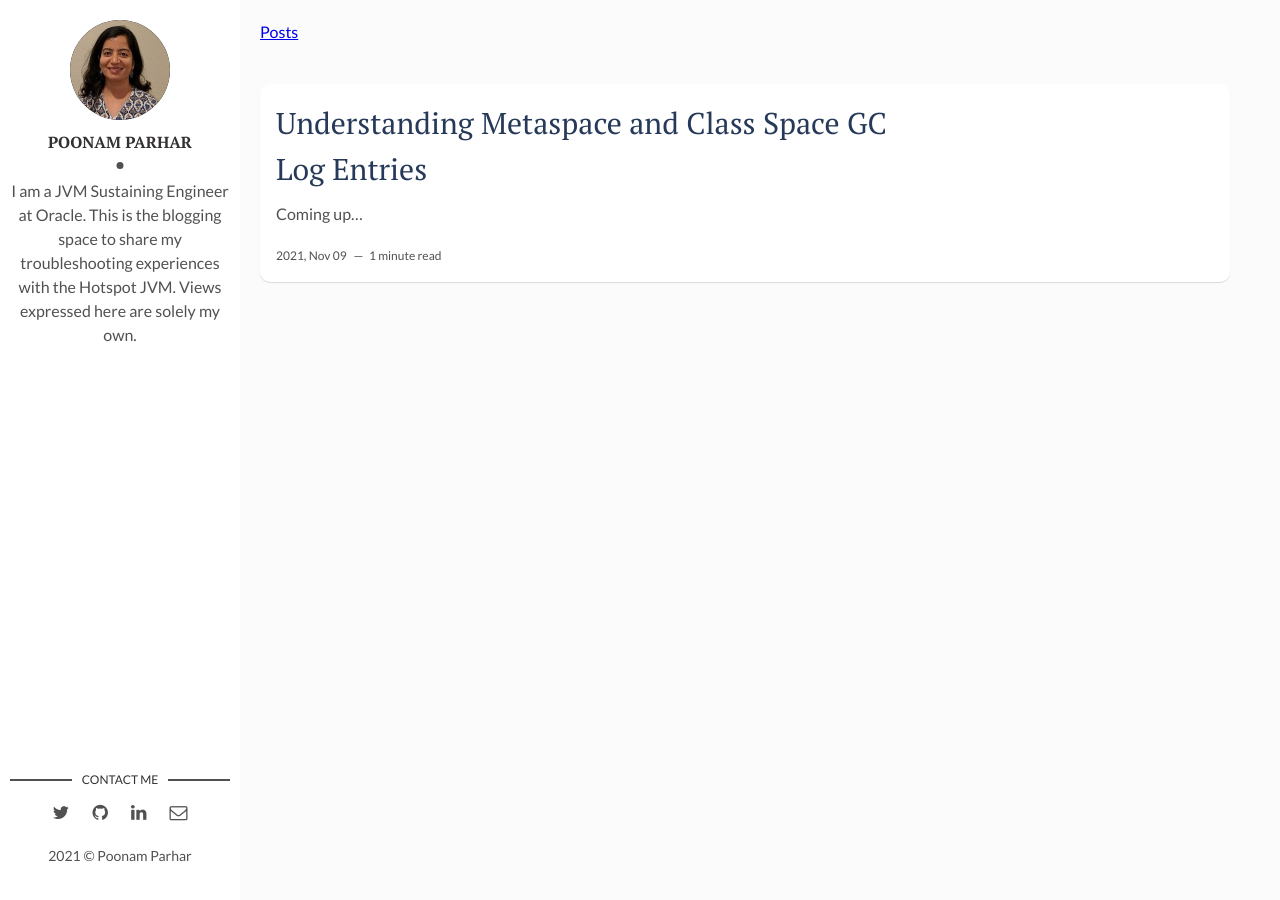
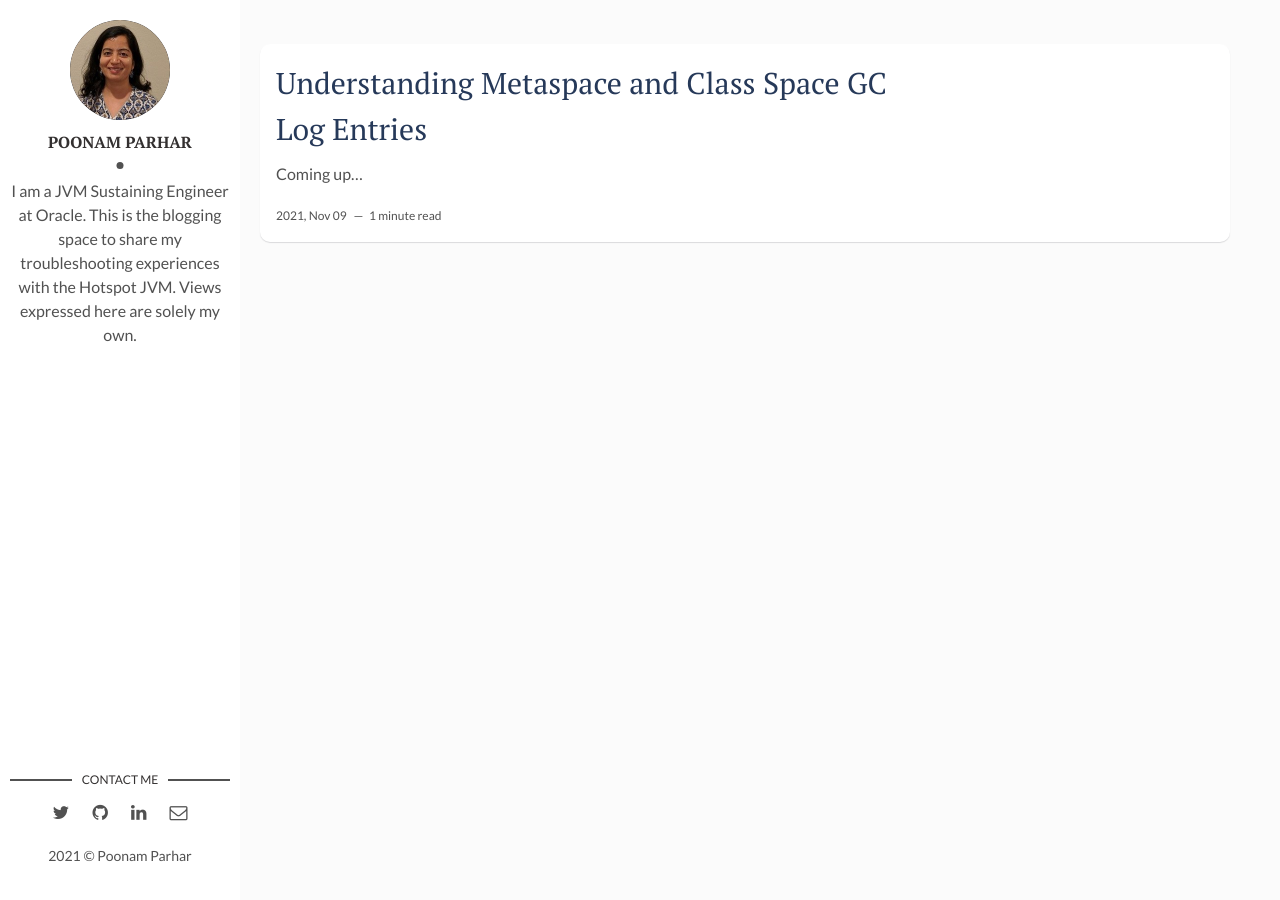
Before and after one commit to poonamparhar/poonamparhar.github.io, a Jekyll site: the page built from index.html, in a window 1280 px wide. Built offline with Jekyll 4.4.1, drawn with Linux system fonts in a browser that asks for light colours; the list of posts is cut into pages by our own code.

Commit message:
update layout

```diff
--- a/_includes/header.html
+++ b/_includes/header.html
@@ -1,9 +1,4 @@
-<header>
-
-<div class="content-box">
-<!--  {{ site.description | escape }} -->
-  <a href="{{site.baseurl}}/" style="text-align:right">Posts</a>
-
-</div>
-
+<header class="content-box">
+      <!--  {{ site.description | escape }} -->
+      <a href="{{site.baseurl}}/" style="text-align:right">Posts</a>
 </header>
--- a/_layouts/default.html
+++ b/_layouts/default.html
@@ -2,7 +2,8 @@
 <html lang="en">
 {% include head.html %}
 <body>
-  {%- include header.html -%}
+
+  <!--{%- include header.html -%} -->
 
   <div class="wrapper">
     {{ content }}
--- a/_layouts/main.html
+++ b/_layouts/main.html
@@ -38,6 +38,7 @@ layout: default
     </div>
   </footer> <!-- End Footer -->
 </aside> <!-- End Sidebar -->
+
 <div class="content-box clearfix">
   {{ content }}
 </div>
```
